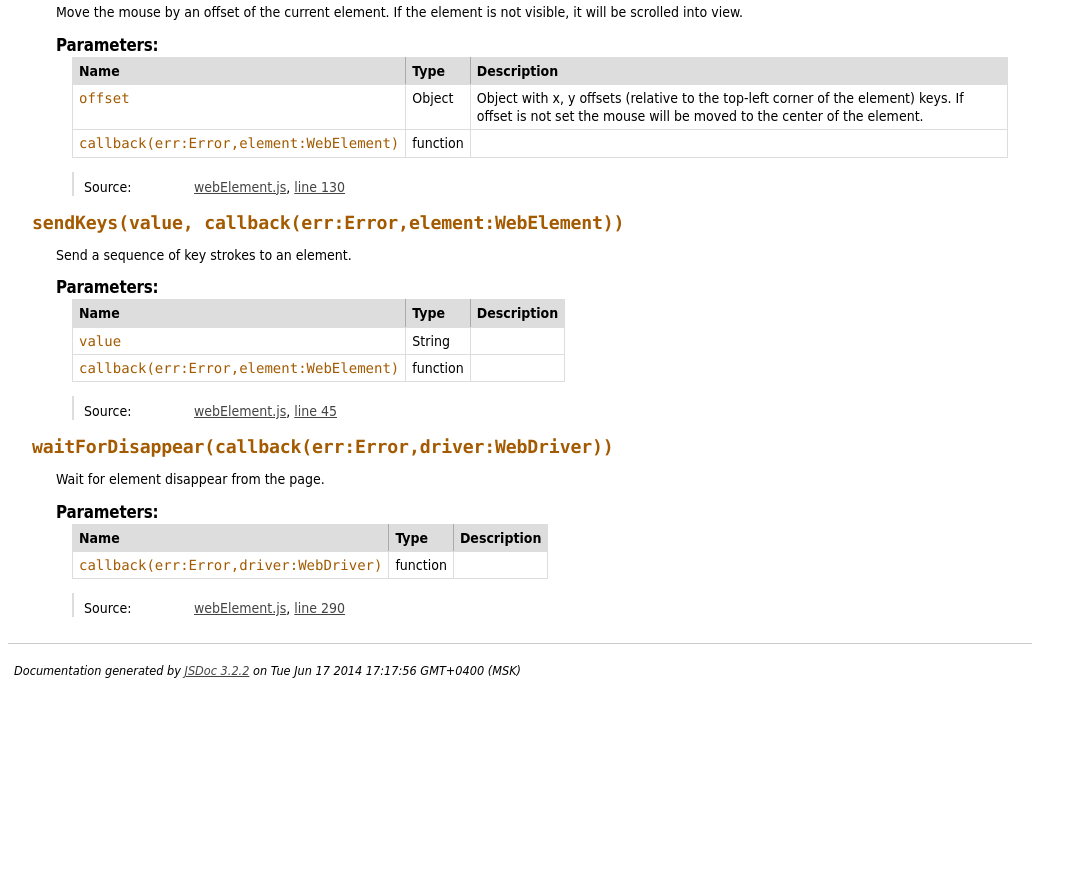
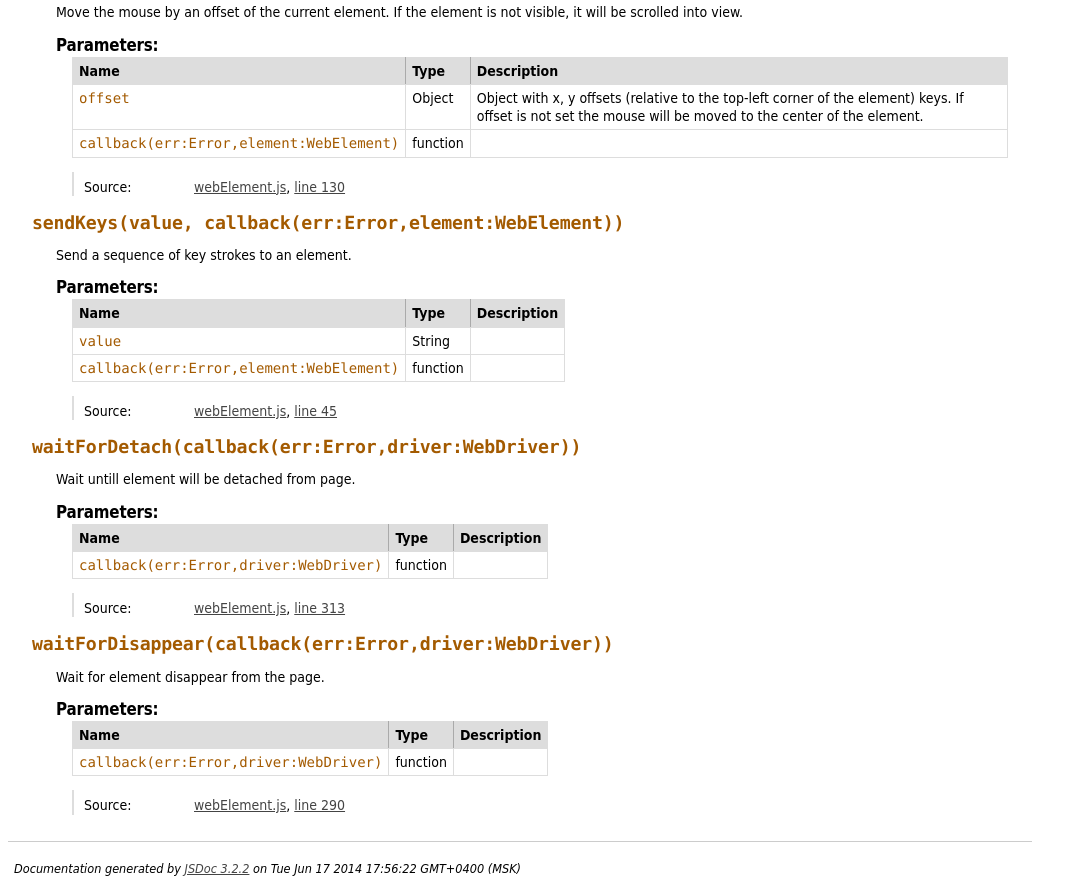
Before and after one commit to 2do2go/nwd, a website: page docs/built/WebElement.html in a window 1280 px wide. Shown: the part 3602-4494 px from the top of the page, without its empty margins (0-1087 px from the left). Before the commit the page ends 4297 px from the top, so only its background shows below. Drawn offline with Linux system fonts and the light colour scheme.

Commit message:
regenerate docs

```diff
--- a/docs/built/WebElement.html
+++ b/docs/built/WebElement.html
@@ -2521,6 +2521,123 @@ to the center of the element.</td>
 
 
 <dt>
+    <h4 class="name" id="waitForDetach"><span class="type-signature"></span>waitForDetach<span class="signature">(callback(err:Error,driver:WebDriver))</span><span class="type-signature"></span></h4>
+
+
+</dt>
+<dd>
+
+
+    <div class="description">
+        Wait untill element will be detached from page.
+    </div>
+
+
+
+
+
+
+
+        <h5>Parameters:</h5>
+
+
+<table class="params">
+    <thead>
+	<tr>
+
+		<th>Name</th>
+
+
+		<th>Type</th>
+
+
+
+
+
+		<th class="last">Description</th>
+	</tr>
+	</thead>
+
+	<tbody>
+
+
+        <tr>
+
+                <td class="name"><code>callback(err:Error,driver:WebDriver)</code></td>
+
+
+            <td class="type">
+
+
+<span class="param-type">function</span>
+
+
+
+            </td>
+
+
+
+
+
+            <td class="description last"></td>
+        </tr>
+
+
+	</tbody>
+</table>
+
+
+
+<dl class="details">
+
+
+
+
+
+
+
+
+
+
+
+
+
+
+
+
+
+
+
+    <dt class="tag-source">Source:</dt>
+    <dd class="tag-source"><ul class="dummy"><li>
+        <a href="webElement.js.html">webElement.js</a>, <a href="webElement.js.html#line313">line 313</a>
+    </li></ul></dd>
+
+
+
+
+
+
+
+</dl>
+
+
+
+
+
+
+
+
+
+
+
+
+
+</dd>
+
+
+
+<dt>
     <h4 class="name" id="waitForDisappear"><span class="type-signature"></span>waitForDisappear<span class="signature">(callback(err:Error,driver:WebDriver))</span><span class="type-signature"></span></h4>
 
 
@@ -2657,7 +2774,7 @@ to the center of the element.</td>
 <br clear="both">
 
 <footer>
-    Documentation generated by <a href="https://github.com/jsdoc3/jsdoc">JSDoc 3.2.2</a> on Tue Jun 17 2014 17:17:56 GMT+0400 (MSK)
+    Documentation generated by <a href="https://github.com/jsdoc3/jsdoc">JSDoc 3.2.2</a> on Tue Jun 17 2014 17:56:22 GMT+0400 (MSK)
 </footer>
 
 <script> prettyPrint(); </script>
```
Also changed, not shown: docs/built/WebDriver.html (+1 -1 lines), docs/built/index.html (+1 -1 lines), docs/built/webDriver.js.html (+1 -1 lines), docs/built/webElement.js.html (+10 -19 lines).
